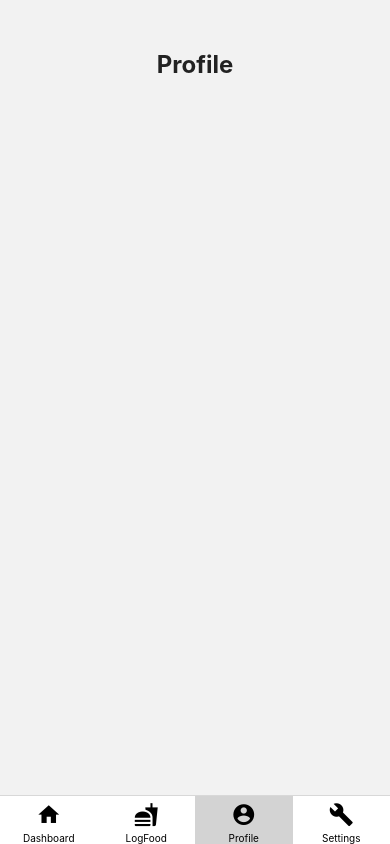
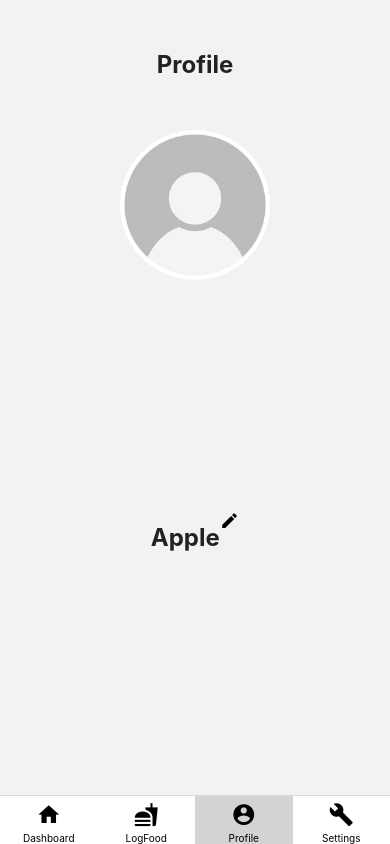
Before and after one commit to meganle414/food-tracker, a React Native app: screen /Profile in a window 390 px wide. Built offline with nearby package versions, Linux system fonts and the light colour scheme.

Commit message:
Added partial user profile screen and goals screen.

```diff
--- a/src/components/Dashboard.jsx
+++ b/src/components/Dashboard.jsx
@@ -25,7 +25,7 @@ const App = () => {
   const fatContext = useContext(FatContext);
 
   // total percentage of nutrition goals
-  const [totalNutrition, setTotalNutrition] = useState(0);
+  // const [totalNutrition, setTotalNutrition] = useState(0);
 
   // user's name
   const nameContext = useContext(NameContext);
@@ -232,7 +232,7 @@ const App = () => {
                 style={styles.logFoodButton}
                 onPress={handleLogFood}
                 >
-                <Text style={styles.logFoodButtonText}>Log Food</Text>
+                <Text style={[styles.logFoodButtonText, { color: themeContext.theme === 'dark' ? 'white' : '#222222' }]}>Log Food</Text>
             </TouchableOpacity>
           </View>
         </View>
--- a/src/components/Goals.jsx
+++ b/src/components/Goals.jsx
@@ -6,7 +6,7 @@ import { CalorieGoalContext } from '../contexts/CalorieGoalContext';
 import { WeightContext } from '../contexts/WeightContext';
 import { NameContext } from '../contexts/NameContext';
 import { ThemeContext } from '../contexts/ThemeContext';
-import { CarbContext } from '../contexts/CarbContext';
+import { CarbContext, CarbGoalContext } from '../contexts/CarbContext';
 import { ProteinContext } from '../contexts/ProteinContext';
 import { FatContext } from '../contexts/FatContext';
 import { StatusBar } from 'expo-status-bar';
@@ -16,13 +16,18 @@ const screenHeight = Dimensions.get('window').height;
 
 const App = () => {
 
-  // // values of calories (e.g. 1200, 1300, etc.)
-  // const calorieGoalContext = useContext(CalorieGoalContext);
+  // values of calories (e.g. 1200, 1300, etc.)
+  const calorieGoalContext = useContext(CalorieGoalContext);
 
   // // values of user's current weight
   // const weightContext = useContext(WeightContext);
 
-  // // values of nutritional goals (carbs, protein, fats) in percentages, adding up to 100% of calorie goal
+  // values of nutrition goals (carbs, protein, fats) in percentages, adding up to 100% of calorie goal and current macros (carbs, protein, fats) in calories
+  const carbContext = useContext(CarbContext);
+  const proteinContext = useContext(ProteinContext);
+  const fatContext = useContext(FatContext);
+
+  // values of nutritional goals (carbs, protein, fats) in percentages, adding up to 100% of calorie goal
   // const nutritionGoalContext = useContext(NutritionGoalContext);
 
   // setting for light/dark mode
@@ -32,10 +37,6 @@ const App = () => {
 
   function handleBack() {  // change screen to Settings
     navigation.navigate('Settings');
-  }
-
-  function handleGoals() {  // change screen to Goals
-    navigation.navigate('Goals');
   }
 
     return (
@@ -49,20 +50,26 @@ const App = () => {
           </TouchableOpacity>
           <Text style={[styles.title, { color: themeContext.theme === 'dark' ? 'white' : '#222222' }]}>Goals</Text>
           </View>
-          {/* <Text style={[styles.title, { color: themeContext.theme === 'dark' ? 'white' : '#222222' }]}>Goals</Text>
-          <TouchableOpacity
-              style={styles.settingsButton}
-              onPress={handleBack}
-              >
-              <MaterialCommunityIcons name="chevron-left" color={themeContext.theme === 'dark' ? 'white' : 'black'} size={screenWidth * 0.12}/>
-              {/* <Text style={styles.backButtonText}>Back</Text>
-          </TouchableOpacity> */}
           <View style={[styles.container, { backgroundColor: themeContext.theme === 'dark' ? '#2E2E2E' : '#F2F2F2' }]}>
             <View style={styles.settingsContainer}>
-              {/* <MaterialCommunityIcons name="dumbbell" color={themeContext.theme === 'dark' ? 'white' : 'black'} /> */}
-              {/* <Image source={require('../images/spoon_fork.png')} style={styles.icon}  /> */}
-              <Text style={[styles.settingsText, { color: themeContext.theme === 'dark' ? 'white' : 'black' }]}>Weight Goal</Text>
+              <MaterialCommunityIcons name="food" color={themeContext.theme === 'dark' ? 'white' : 'black'} size={screenWidth * 0.1} left='10%' />
+              <Text style={[styles.settingsText, { color: themeContext.theme === 'dark' ? 'white' : 'black' }]}>Calories</Text>
               <Switch style={styles.toggle} value={themeContext.theme === 'dark'} />
+            </View>
+            <View style={styles.settingsContainer}>
+              <MaterialCommunityIcons name="food-croissant" color={themeContext.theme === 'dark' ? 'white' : 'black'} size={screenWidth * 0.1} left='10%' />
+              <Text style={[styles.settingsText, { color: themeContext.theme === 'dark' ? 'white' : 'black' }, { right: '15%' }]}>Carbs</Text>
+              <Text style={[styles.nutritionCalText, { color: themeContext.theme === 'dark' ? 'white' : 'black' }]}>{Math.round(calorieGoalContext.calorieGoal * (carbContext.carbGoal/100)) + ' g'}</Text>
+            </View>
+            <View style={styles.settingsContainer}>
+              <MaterialCommunityIcons name="food-steak" color={themeContext.theme === 'dark' ? 'white' : 'black'} size={screenWidth * 0.1} left='10%' />
+              <Text style={[styles.settingsText, { color: themeContext.theme === 'dark' ? 'white' : 'black' }]}>Protein</Text>
+              <Text style={[styles.nutritionCalText, { color: themeContext.theme === 'dark' ? 'white' : 'black' }]}>{Math.round(calorieGoalContext.calorieGoal * (proteinContext.proteinGoal/100)) + ' g'}</Text>
+            </View>
+            <View style={styles.settingsContainer}>
+              <MaterialCommunityIcons name="cupcake" color={themeContext.theme === 'dark' ? 'white' : 'black'} size={screenWidth * 0.1} left='10%' />
+              <Text style={[styles.settingsText, { color: themeContext.theme === 'dark' ? 'white' : 'black' }]}>Fat</Text>
+              <Text style={[styles.nutritionCalText, { color: themeContext.theme === 'dark' ? 'white' : 'black' }]}>{Math.round(calorieGoalContext.calorieGoal * (fatContext.fatGoal/100)) + ' g'}</Text>
             </View>
           </View>
         </View>
@@ -103,13 +110,20 @@ const styles = StyleSheet.create({
     },
     backButton: {
       flex: 1,
-      marginTop: 40,
+      marginTop: 41,
     },
     settingsText: {
+      flex: 1,
       fontSize: 16,
-      flex: 1,
       margin: 16,
       textAlign: 'center',
+    },
+    nutritionCalText: {
+      flex: 1,
+      fontSize: 16,
+      textAlign: 'left',
+      color: 'gray',
+
     },
     toggle: {
       flex: 1,
--- a/src/components/Profile.jsx
+++ b/src/components/Profile.jsx
@@ -1,7 +1,8 @@
 import React, { useState, useContext } from 'react';
-import { View, Text, TouchableOpacity, Image, StyleSheet, FlatList } from 'react-native';
+import { View, Text, TouchableOpacity, Image, StyleSheet, FlatList, Dimensions } from 'react-native';
 import Svg, { G, Circle } from 'react-native-svg';
 import { useNavigation } from '@react-navigation/native'
+import { MaterialCommunityIcons } from '@expo/vector-icons';
 import { CalorieGoalContext } from '../contexts/CalorieGoalContext';
 import { WeightContext } from '../contexts/WeightContext';
 import { NameContext } from '../contexts/NameContext';
@@ -19,15 +20,32 @@ const App = () => {
   // // values of user's current weight
   // const weightContext = useContext(WeightContext);
 
-  // // values of nutritional goals (carbs, protein, fats) in percentages, adding up to 100% of calorie goal
-  // const nutritionGoalContext = useContext(NutritionGoalContext);
+    // user's name
+    const nameContext = useContext(NameContext);
 
-  // setting for light/dark mode
-  const themeContext = useContext(ThemeContext);
+    // theme (light/dark mode)
+    const themeContext = useContext(ThemeContext);
+
+    const screenWidth = Dimensions.get('window').width;
+
+    function handleEditName() {  // change name
+      nameContext.setName('Apple2');
+    }
 
     return (
       <View style={[styles.screen, {backgroundColor: themeContext.theme === 'dark' ? '#101010' : '#F2F2F2'}]}>
         <Text style={[styles.title, { color: themeContext.theme === 'dark' ? 'white' : '#222222' }]}>Profile</Text>
+        <View style={[styles.container, { backgroundColor: themeContext.theme === 'dark' ? '#2E2E2E' : '#F2F2F2' }]}>
+          <Image style={styles.profileImage} source={require('../images/profile_pic.png')} />
+          <View style={styles.row}>
+            <Text style={[styles.title, { color: themeContext.theme === 'dark' ? 'white' : '#222222' }, {flex: 1}]}>{nameContext.name}</Text>
+            <TouchableOpacity
+              onPress={handleEditName}
+              >
+              <MaterialCommunityIcons name="pencil" color={themeContext.theme === 'dark' ? 'white' : 'black'} size={screenWidth * 0.05} left='10%' flex={1} marginTop={38} />
+            </TouchableOpacity>
+          </View>
+        </View>
       </View>
     );
 }
@@ -42,6 +60,13 @@ const styles = StyleSheet.create({
       flex: 1,
       alignItems: 'center',
       justifyContent: 'center',
+
+    },
+    row: {
+      flex: 1,
+      flexDirection: 'row',
+      alignItems: 'center',
+      justifyContent: 'center',
     },
     title: {
       fontSize: 24,
@@ -50,6 +75,13 @@ const styles = StyleSheet.create({
       marginTop: 50,
       textAlign: 'center',
     },
+    profileImage: {
+      width: 150,
+      height: 150,
+      resizeMode: 'contain',
+      top: '5%',
+      borderRadius: 100,
+    },
 });
 
 export default App;
```
Also changed, not shown: src/images/profile_pic.png (added).
